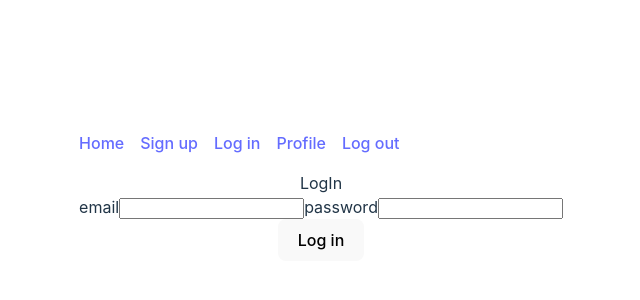
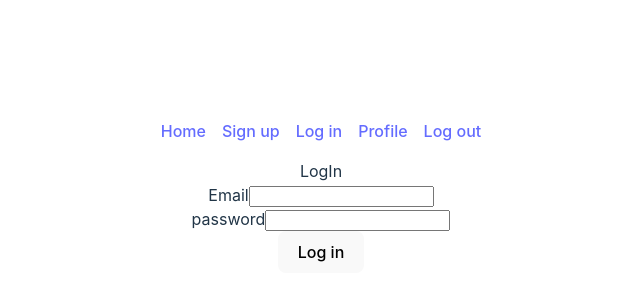
Before and after one commit to ana-badolato/TalentBridgeClient, a React (Vite) app: page /login in a window 1280 px wide. Shown: the part 212-512 px from the top of the page, without its empty margins (319-959 px from the left). Built offline with nearby package versions, Linux system fonts and the light colour scheme; no server answers.

Commit message:
login working

```diff
--- a/src/context/auth.context.jsx
+++ b/src/context/auth.context.jsx
@@ -1,12 +1,52 @@
-import { createContext, useEffect, useState } from "react"
+import { createContext, useState, useEffect } from "react"
 import service from "../services/config"
 
 
 const AuthContext = createContext()
 
 function AuthWrapper(props) {
+
+  const [isLoggedIn, setIsLoggedIn] = useState(false)
+  const [loggedUserId, setLoggedUserId] = useState(null)
+  const [isValidatingToken, setIsValidatingToken] = useState(true)
+
+
+  useEffect(()=>{
+    authenticateUser()
+  }, [])
+
+  const authenticateUser = async () =>{
+    try {
+      const response = await service.get("/auth/verify")
+      console.log(response)
+      setIsLoggedIn(true)
+      setLoggedUserId(response.data._id)
+      setIsValidatingToken(false)
+
+    } catch (error) {
+      console.log(error)
+      setIsLoggedIn(false)
+      setLoggedUserId(null)
+      setIsValidatingToken(false)
+    }
+  }
+
+  const passedContext = {
+    isLoggedIn,
+    loggedUserId,
+    authenticateUser
+  }
+
+  if (isValidatingToken) {
+    return <h3>...validating token</h3>
+    //! Añadir spinner
+  }
+
+
   return (
-    <div>auth.context</div>
+    <AuthContext.Provider value={passedContext}>
+      {props.children}
+    </AuthContext.Provider>
   )
 }
 
--- a/src/main.jsx
+++ b/src/main.jsx
@@ -4,9 +4,12 @@ import { BrowserRouter } from 'react-router-dom'
 
 import App from './App.jsx'
 import './index.css'
+import { AuthWrapper } from './context/auth.context.jsx'
 
 createRoot(document.getElementById('root')).render(
-<BrowserRouter>
-  <App />
-</BrowserRouter>
+  <AuthWrapper>
+    <BrowserRouter>
+      <App />
+    </BrowserRouter>
+  </AuthWrapper>
 )
--- a/src/pages/auth/LogIn.jsx
+++ b/src/pages/auth/LogIn.jsx
@@ -1,18 +1,81 @@
+import { useState, useContext } from "react";
+import { useNavigate } from "react-router-dom"
+import { AuthContext } from "../../context/auth.context.jsx"
+import service from "../../services/config.js";
+
 
 function LogIn() {
+
+  const navigate = useNavigate();
+  const { authenticateUser } = useContext(AuthContext)
+
+  const [accountEmail, setAccountEmail] = useState("")
+  const [password, setPassword] = useState("")
+  const [errorMessage, setErrorMessage] = useState("")
+
+  const handleAccountEmail = (e) => {
+    setAccountEmail(e.target.value)
+  }
+
+  const handlePassword = (e) => {
+    setPassword(e.target.value)
+  }
+
+  const handleLogIn = async (e) => {
+    e.preventDefault()
+
+    try {
+      const userCredentials = {
+        accountEmail,
+        password
+      }
+
+      const response = await service.post("/auth/login", userCredentials)
+
+      console.log(response)
+      localStorage.setItem("authToken", response.data.authToken)
+
+      await authenticateUser()
+      navigate("/profile")
+
+    } catch (error) {
+      console.log(error)
+      if (error.response.status === 400){
+        setErrorMessage(error.response.data.message)
+      }else{
+        navigate("/error")
+      }
+    }
+  }
+
   return (
     <div>LogIn
 
-    <form>
-      <label> email</label>
-      <input type="text"/>
+    <form onSubmit={handleLogIn}>
+      <div>
+        <label> Email</label>
+        <input
+          type="email"
+          name="accountEmail"
+          value={accountEmail}
+          onChange={handleAccountEmail}
+        />
+      </div>
 
-      <label>password</label>
-      <input type="password"/>
+      <div>
+        <label>password</label>
+        <input
+          type="password"
+          name="password"
+          value={password}
+          onChange={handlePassword}
+          />
+      </div>
+    <button type="submit">Log in</button>
+    {errorMessage && <p>{errorMessage}</p>}
 
     </form>
 
-    <button>Log in</button>
 
     </div>
   )
--- a/src/pages/auth/SignUp.jsx
+++ b/src/pages/auth/SignUp.jsx
@@ -50,6 +50,15 @@ function SignUp() {
 
   return (
     <div>
+        <div>
+          <label>Email</label>
+          <input
+            type="email"
+            name="accountEmail"
+            value={accountEmail}
+            onChange={handleAccountEmail}
+          />
+        </div>
 
       <form onSubmit={handleSignUp}>
         <div>
@@ -59,16 +68,6 @@ function SignUp() {
             name="username"
             value={username}
             onChange={handleUsername}
-          />
-        </div>
-
-        <div>
-          <label>Email</label>
-          <input
-            type="email"
-            name="accountEmail"
-            value={accountEmail}
-            onChange={handleAccountEmail}
           />
         </div>
 
```
